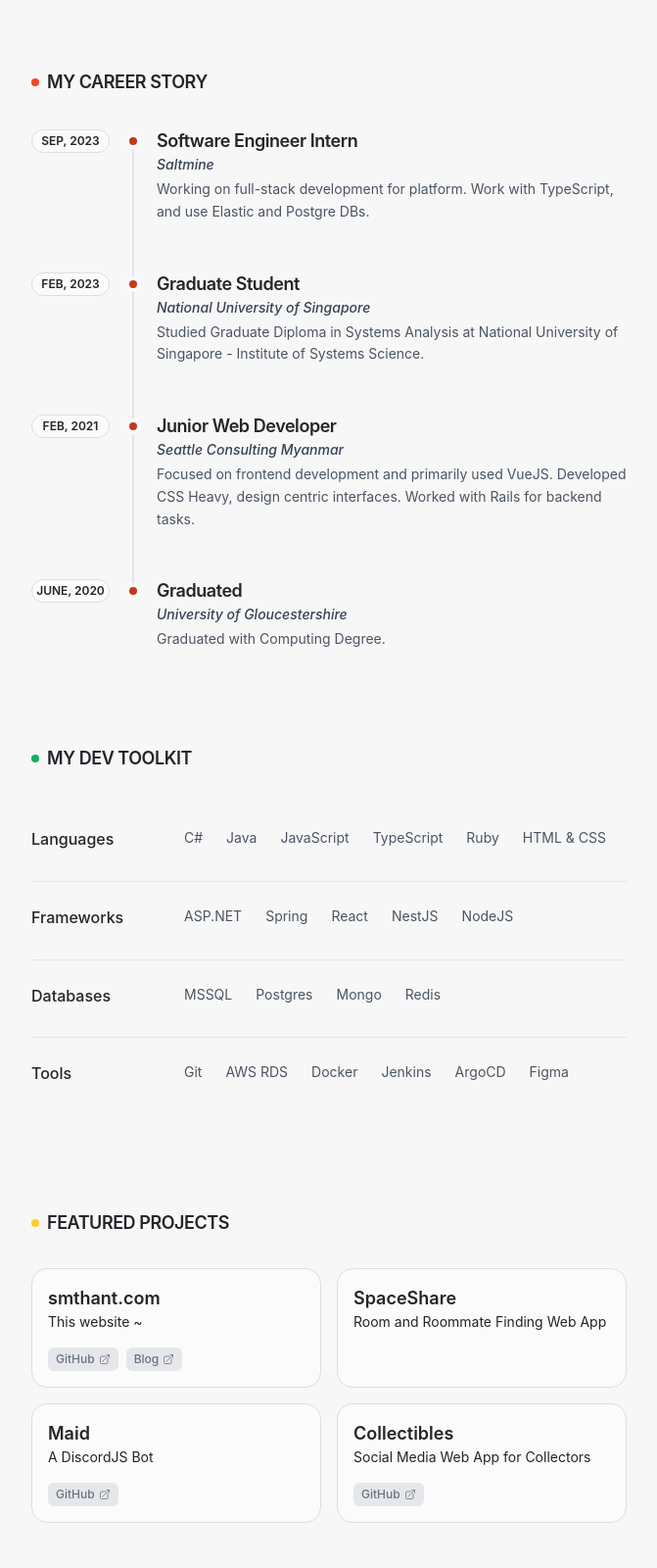
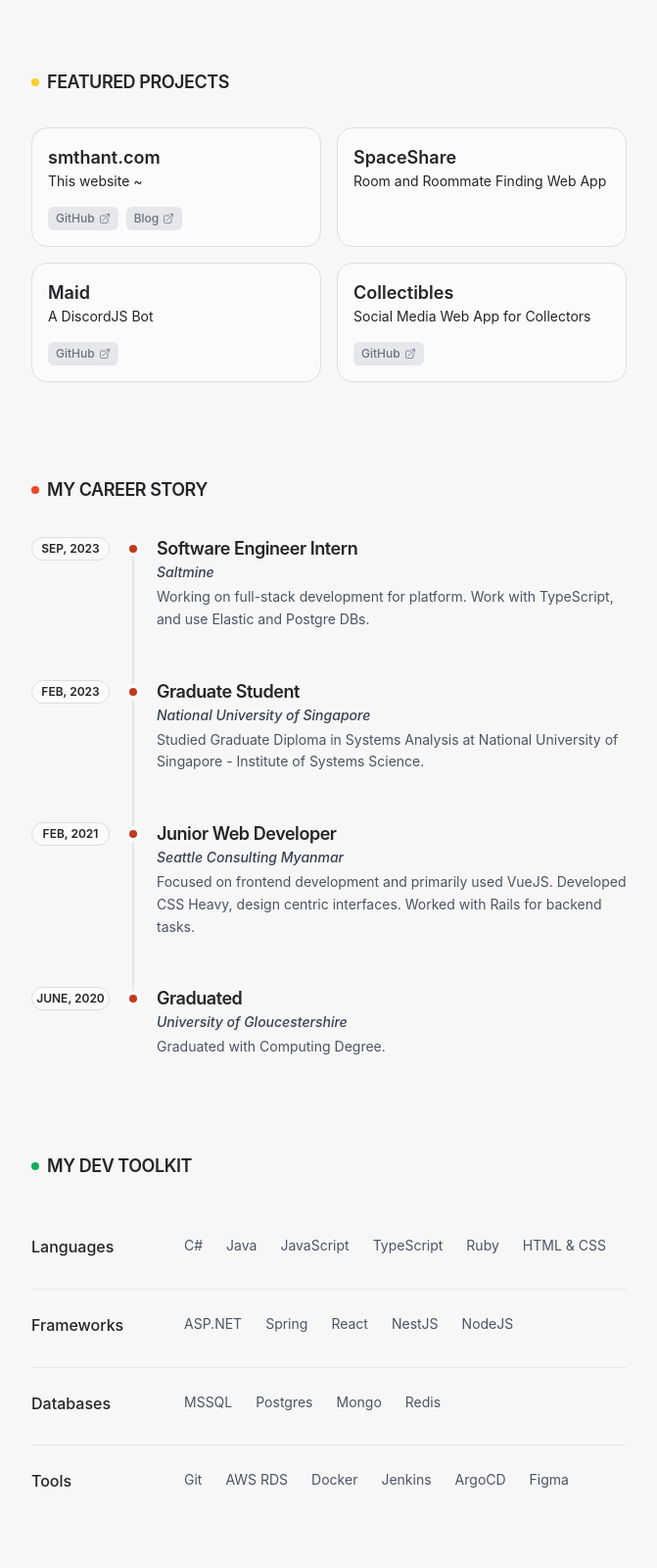
Before and after one commit to somin0016/portfolio-v2, an Astro site: page / in a window 1280 px wide. Shown: the part 780-2380 px from the top of the page at 98% size, without its empty margins (304-975 px from the left). Built offline with nearby package versions, Linux system fonts and the light colour scheme; Astro itself is replaced by a stand-in of ours; a web font is replaced by a local one.

Commit message:
change index hierarchy

```diff
--- a/src/pages/index.astro
+++ b/src/pages/index.astro
@@ -32,9 +32,9 @@
     color: "#C23A1B",
     slug: "smthant",
     links: [
-      {name: "GitHub", url: "https://github.com/somin0016/portfolio-v2"},
-      {name: "Blog", url: "https://blog.smthant.com/making-portfolio-v02/"}
-    ]
+      { name: "GitHub", url: "https://github.com/somin0016/portfolio-v2" },
+      { name: "Blog", url: "https://blog.smthant.com/making-portfolio-v02/" },
+    ],
   },
   {
     name: "SpaceShare",
@@ -47,18 +47,14 @@
     description: "A DiscordJS Bot",
     color: "#0D99FF",
     slug: "maid",
-    links: [
-      {name: "GitHub", url: "https://github.com/somin0016/maid_v3"}
-    ]
+    links: [{ name: "GitHub", url: "https://github.com/somin0016/maid_v3" }],
   },
   {
     name: "Collectibles",
     description: "Social Media Web App for Collectors",
     color: "#FFCD29",
     slug: "collectibles",
-    links: [
-      {name: "GitHub", url: "https://github.com/shinymaid/AWP"}
-    ]
+    links: [{ name: "GitHub", url: "https://github.com/shinymaid/AWP" }],
   },
 ];
 ---
@@ -75,11 +71,13 @@
           </h1>
         </div>
         <p class="text-base font-normal text-dark">
-          A Software Engineer who focuses on building websites.
-          And yes, you might catch me listening to{" "}
+          A Software Engineer who focuses on building websites. And yes, you
+          might catch me listening to{" "}
           <span class="italic underline decoration-dotted"> K-pop </span>{" "}
           while coding.{" "}
-          <span class="text-gray-600 dark:text-zinc-400">(I think it helps..)</span>
+          <span class="text-gray-600 dark:text-zinc-400"
+            >(I think it helps..)</span
+          >
         </p>
         <div class="mt-4">
           <p>
@@ -94,7 +92,11 @@
         </div>
       </div>
       <div class="sm:col-span-1 order-1 sm:order-2">
-        <img class="w-40 sm:w-52 rounded-md" src="./smt_pfp.jpg" alt="Soe Min Thant" />
+        <img
+          class="w-40 sm:w-52 rounded-md"
+          src="./smt_pfp.jpg"
+          alt="Soe Min Thant"
+        />
       </div>
     </div>
   </Section>
@@ -105,14 +107,17 @@
     <div class="grid grid-cols-3 gap-2">
       <div class="col-span-3">
         <p class="mb-3">
-          I am a 23-year-old Software Engineer with a passion for crafting web applications.
-          My journey into the realm of coding began in 2016, marking the start of my exploration into various programming languages.
-          Currently pursuing my studies in Software Engineering in Singapore.
+          I am a 23-year-old Software Engineer with a passion for crafting web
+          applications. My journey into the realm of coding began in 2016,
+          marking the start of my exploration into various programming
+          languages. Currently pursuing my studies in Software Engineering in
+          Singapore.
         </p>
         <p class="mb-3">
-          One of my biggest interests is examining how different projects are built,
-          especially their architecture and code structures.
-          This helps me constantly learn and grasp how complex applications are put together.
+          One of my biggest interests is examining how different projects are
+          built, especially their architecture and code structures. This helps
+          me constantly learn and grasp how complex applications are put
+          together.
         </p>
         {/* <ResumeButton /> */}
         <div class="flex items-center">
@@ -160,6 +165,18 @@
   </Section>
   <!-- ABOUT ENDS -->
 
+  <!-- PROJECTS STARTS -->
+  <Section title="Featured Projects" circle="#FFCD29">
+    <div class="grid sm:grid-cols-2 gap-2 sm:gap-4">
+      {
+        featuredProjects.map((project, index) => (
+          <FeaturedProjectCard project={project} client:load />
+        ))
+      }
+    </div>
+  </Section>
+  <!-- PROJECTS ENDS -->
+
   <!-- TIMELINE STARTS -->
   <Section title="My Career Story" circle="#F24822">
     <Timeline />
@@ -192,16 +209,4 @@
     </div>
   </Section>
   <!-- SKILLS ENDS -->
-
-  <!-- PROJECTS STARTS -->
-  <Section title="Featured Projects" circle="#FFCD29">
-    <div class="grid sm:grid-cols-2 gap-2 sm:gap-4">
-      {
-        featuredProjects.map((project, index) => (
-          <FeaturedProjectCard project={project} client:load />
-        ))
-      }
-    </div>
-  </Section>
-  <!-- PROJECTS ENDS -->
 </Layout>
```
